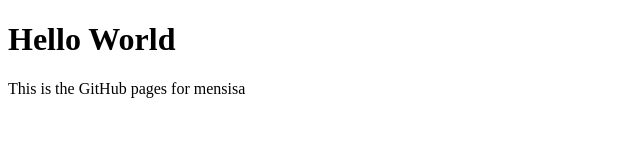
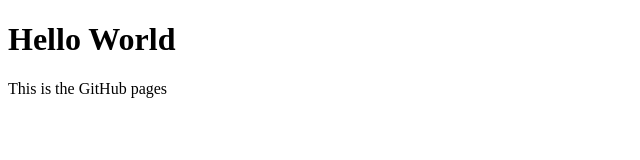
Before and after one commit to mensisa/mensisa.github.io, a plain HTML site: page index.html in a window 1280 px wide. Shown: the full height of the page, 0-640 px from the left. Drawn offline with Linux system fonts and the light colour scheme.

Commit message:
Update index.html

```diff
--- a/index.html
+++ b/index.html
@@ -2,6 +2,6 @@
 <html>
     <body>
         <h1>Hello World</h1>
-        <p>This is the GitHub pages for mensisa</p>
+        <p>This is the GitHub pages</p>
     </body>
 </html>
```
